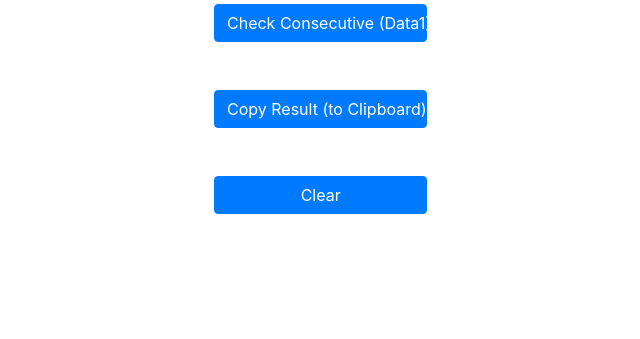
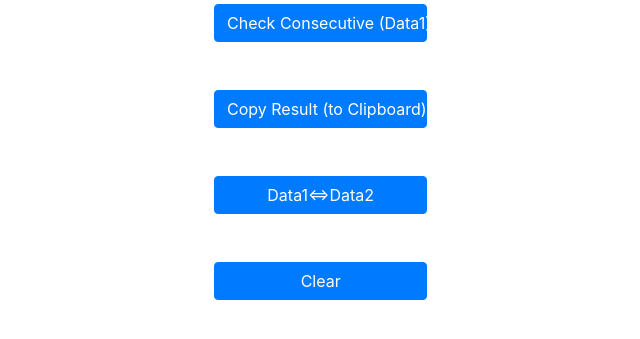
Before and after one commit to sunshineplan/FileChecker, a Flask app: page / in a window 1280 px wide. Shown: the part 244-583 px from the top of the page, without its empty margins (426-1066 px from the left). Run offline with Flask 2, Linux system fonts and the light colour scheme; some libraries are stand-ins or nearby versions.

Commit message:
Add swap function and button
Data1<=>Data2

```diff
--- a/templates/index.html
+++ b/templates/index.html
@@ -87,6 +87,13 @@
             $('#output').val('');
         }
 
+        function swap() {
+            data1 = $('#inputA').val();
+            data2 = $('#inputB').val();
+            $('#inputA').val(data2);
+            $('#inputB').val(data1);
+        }
+
         function processing() {
             $('#output').val('Processing');
             setTimeout(function() {
@@ -137,6 +144,9 @@
                 <button onclick="copyResult()" type="button" class="btn btn-primary btn-block">Copy Result (to Clipboard)</button>
                 <br>
                 <br>
+                <button onclick="swap()" type="button" class="btn btn-primary btn-block">Data1<=>Data2</button>
+                <br>
+                <br>
                 <button onclick="clearAll()" type="button" class="btn btn-primary btn-block">Clear</button>
             </div>
             <div class="col-3 col-xl-4">
```
